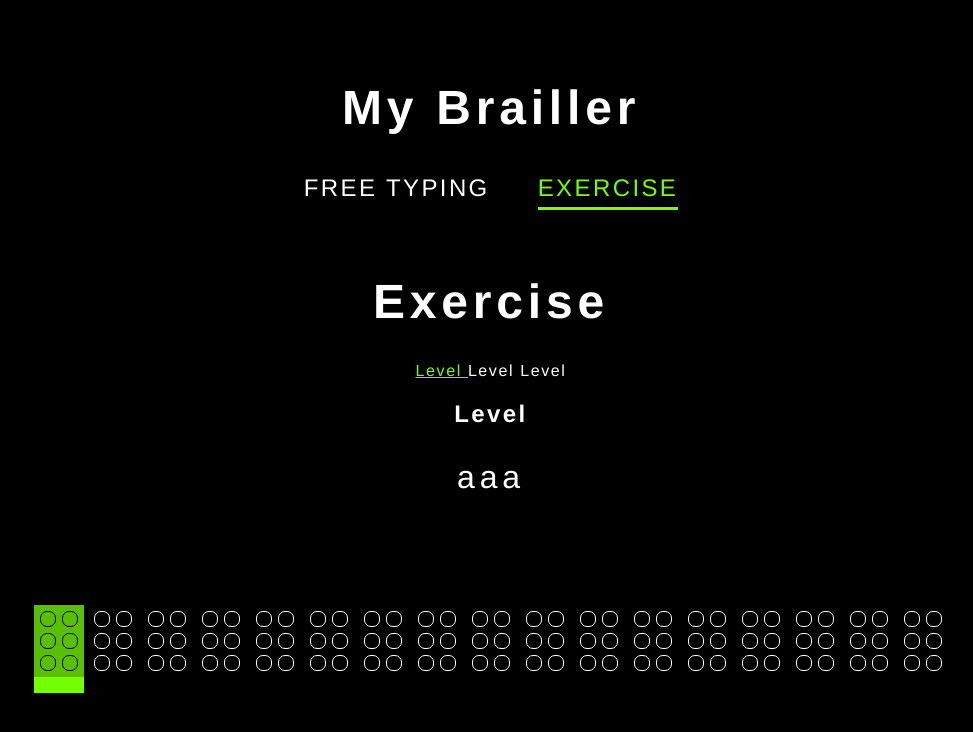
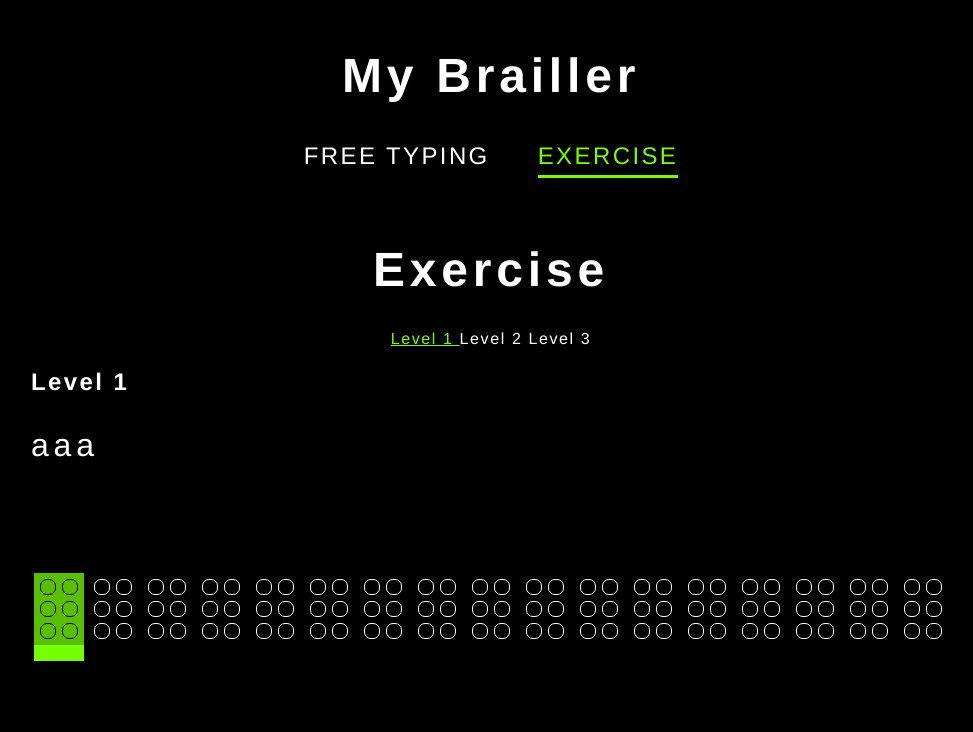
Before and after one commit to kdaisho/brailler, an Angular app: page /exercise in a window 1280 px wide. Shown: the top 732 px of the page, without its empty margins (149-1122 px from the left). Built offline with nearby package versions, Linux system fonts and the light colour scheme.

Commit message:
Exercise in progress.

```diff
--- a/src/app/app.component.css
+++ b/src/app/app.component.css
@@ -1,6 +1,6 @@
 .wrapper {
 	font-size: 1em;
-	padding: 3em 0;
+	padding: 1em 0;
 	margin: 0 auto;
 	max-width: 1199px;
 	width: 100%;
--- a/src/app/exercise.component.css
+++ b/src/app/exercise.component.css
@@ -58,8 +58,7 @@
 	text-align: center;
 }
 
-.level-group,
-.question-group {
+.level-group {
 	text-align: center;
 }
 .level-group a:hover {
@@ -69,8 +68,15 @@
 	color: rgba(118, 255, 3, 1);
 	text-decoration: underline;
 }
+.question-group {
+	margin: 0 auto;
+	max-width: 920px;
+}
 .question {
 	color: #fff;
 	font-size: 2em;
 	/*text-align: center;*/
 }
+.message {
+	color: #fff;
+}
--- a/src/app/exercise.component.html
+++ b/src/app/exercise.component.html
@@ -5,13 +5,16 @@
 		</h1>
 		<div class="level-group">
 			<a *ngFor="let level of levels" [class.active]="level.isSelected" (click)="selectLevel(level.num)">
-				Level {{num}}
+				Level {{level.num + 1}}
 			</a>
 		</div>
 		<div class="question-group">
 			<h2>
-				Level {{level}}
+				Level {{currentLevel}} <br>
 			</h2>
+			<p class="message">
+				{{msg}}
+			</p>
 			<p class="question" style="letter-spacing: .15em;">
 				{{question}}
 			</p>
--- a/src/app/exercise.component.ts
+++ b/src/app/exercise.component.ts
@@ -27,33 +27,46 @@ export class ExerciseComponent {
 		{num: 1, isSelected: false},
 		{num: 2, isSelected: false}
 	];
-	currentLevel;;
+	currentLevel;
 
 	questions = [
-		'aaa',
-		'bbb',
-		'ccc'
+		[
+			'aaa',
+			'bbb',
+			'ccc'
+		],
+		[
+			'lll',
+			'abb',
+			'all'
+		]
 	];
-	questions2 = [
-		'lll',
-		'abb'
-	];
+
 	question: string;
 
 	keyInputs = [];
 
 	myAnswer;
 
+	msg;
+
+	points;
+
+	life;
+
 
 	constructor(private sound: AppComponent) {
-		this.question = this.questions[this.counter];
+		this.question = this.questions[0][this.counter];
 		this.items = patterns.legos.first;
 		this.items[0].pointer = true;
 		this.soundComponent = sound;
 		this.counter = 0;
-		this.question = this.questions[0];
+		// this.question = this.questions[0];
 
 		this.currentLevel = this.levels[0].num + 1;
+		console.log('> ' + this.currentLevel);
+
+		this.points = 0;
 
 		this.soundComponent.clearAll();
 	}
@@ -76,46 +89,39 @@ export class ExerciseComponent {
 	}
 
 	selectLevel(level) {
+
+
+		this.reset();
 		this.currentLevel = this.levels[level].num + 1;
-		this.resetCounter();
 
-		//Just for link style
+		this.styleLevelSelect(level);
+		// if(this.currentLevel === 1) {
+		this.question = this.questions[level][0];
+	}
+
+	styleLevelSelect(x) {
 		for(let i = 0, len = this.levels.length; i < len; i++) {
 			this.levels[i].isSelected = false;
 		}
-		this.levels[level].isSelected = true;
-		if(this.currentLevel === 1) {
-			this.question = this.questions[0];
-		}
-		if(this.currentLevel === 2) {
-			this.question = this.questions2[0];
-		}
+		this.levels[x].isSelected = true;
 	}
 
 	checkAnswer(currentLevel) {
+		let index = currentLevel - 1;
 		this.myAnswer = this.concateText();
 		console.log("MY ANSWER: " + this.myAnswer);
 
-		if(currentLevel === 1) {
-			if(this.questions[this.counter] == this.myAnswer) {
-				console.log("Correct!");
-				this.getQuestion(currentLevel);
-			}
-			else {
-				console.log("Wrong");
-			}
+		if(this.questions[index][this.counter] == this.myAnswer) {
+			this.displayMsg('Correct');
+			this.addPoints(1);
+			this.getQuestion(index);
+			this.addCounter(1, 3);
 		}
-		if(currentLevel === 2) {
-			if(this.questions2[this.counter] == this.myAnswer) {
-				console.log("Correct!");
-				this.getQuestion(currentLevel);
-			}
-			else {
-				console.log("Wrong");
-			}
+		else {
+			this.displayMsg('Wrong');
 		}
-		this.addCounter(1);
 
+		this.endGame(3);
 
 		this.soundComponent.clearAll();
 		this.clearText();
@@ -137,26 +143,40 @@ export class ExerciseComponent {
 		}
 	}
 
-	addCounter(x) {
-		while(this.counter < this.questions.length - 1) {
+	addCounter(x, max) {
+		while(this.counter < max - 1) {
 			this.counter += x;
 			return;
 		}
-		alert("DONE");
 		this.counter = 0;
 	}
 
-	resetCounter() {
-		this.counter = 0;
+	addPoints(x) {
+		this.points += x;
+	}
+
+	reset() {
+		this.counter = this.points = 0;
+		this.msg = '';
 	}
 
 	getQuestion(currentLevel) {
 		let newCounter = this.counter + 1;
-		if(currentLevel === 1) {
-			this.question = this.questions[newCounter];
-		}
-		if(currentLevel === 2) {
-			this.question = this.questions2[newCounter];
+		// if(currentLevel === 1) {
+			this.question = this.questions[currentLevel][newCounter];
+		// }
+		// if(currentLevel === 2) {
+		// 	this.question = this.questions[currentLevel][newCounter];
+		// }
+	}
+
+	displayMsg(myMessage) {
+		this.msg = myMessage;
+	}
+
+	endGame(x) {
+		if(this.points >= x) {
+			this.displayMsg("Great!");
 		}
 	}
 }
```
